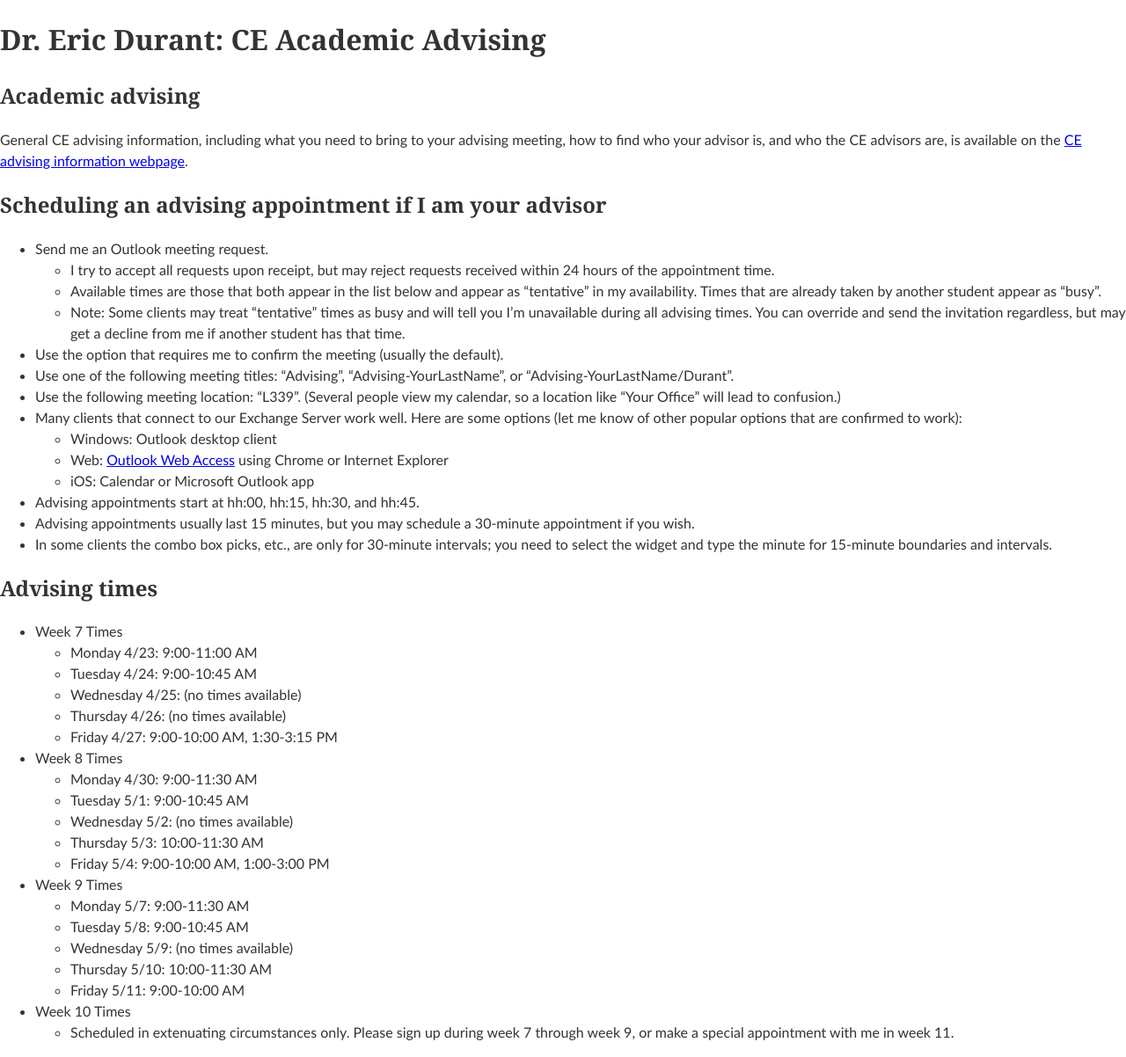
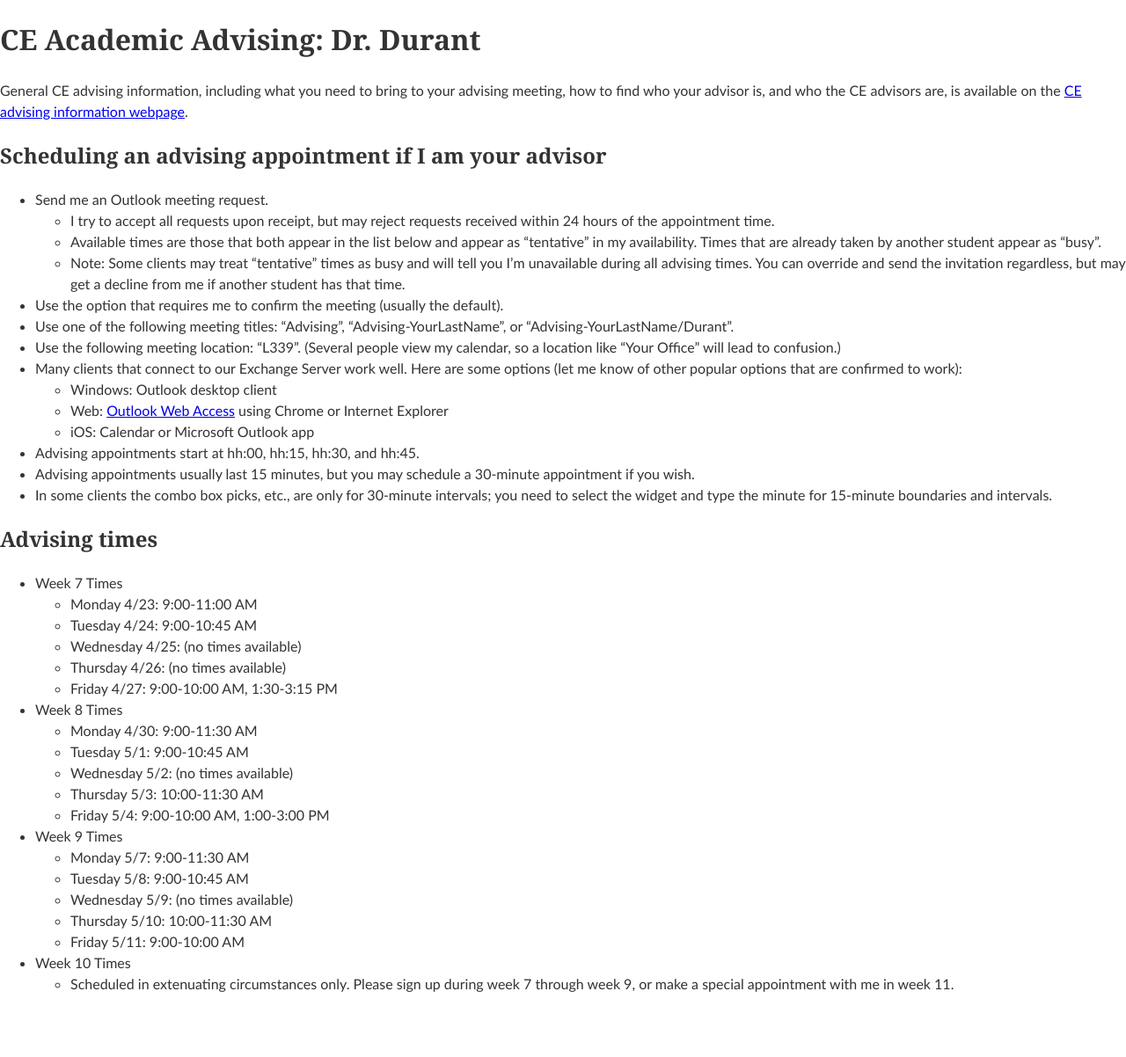
Before and after one commit to edurant/edurant.github.io, a Jekyll site: the page built from advising/durant.md, in a window 1280 px wide. Shown: the whole page at 88% size. Built offline with Jekyll 4.4.1, drawn with Linux system fonts in a browser that asks for light colours; after the commit the page ends 1147 px from its top, so only the background shows below that.

Commit message:
template cleanup - advising; +all MATLAB files for EE3032

```diff
--- a/advising/durant.md
+++ b/advising/durant.md
@@ -1,8 +1,6 @@
 ---
-title: "Dr. Eric Durant: CE Academic Advising"
+title: "CE Academic Advising: Dr. Durant"
 ---
-
-# Academic advising
 
 General CE advising information, including what you need to bring to your advising meeting, how to find who your advisor is, and who the CE advisors are, is available on the
 [CE advising information webpage](./).
```
Also changed, not shown: advising/index.md (+0 -2 lines), rec.md (+0 -2 lines), 13 other files.
